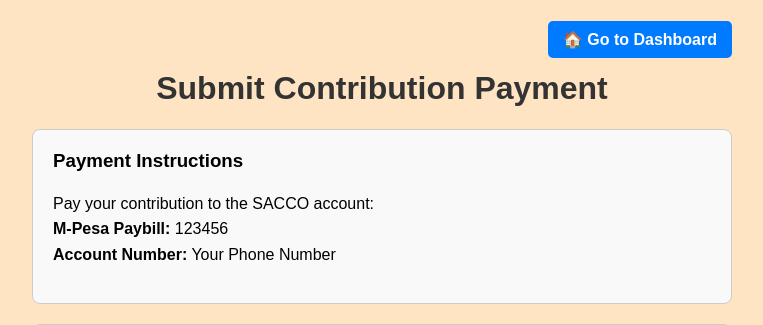
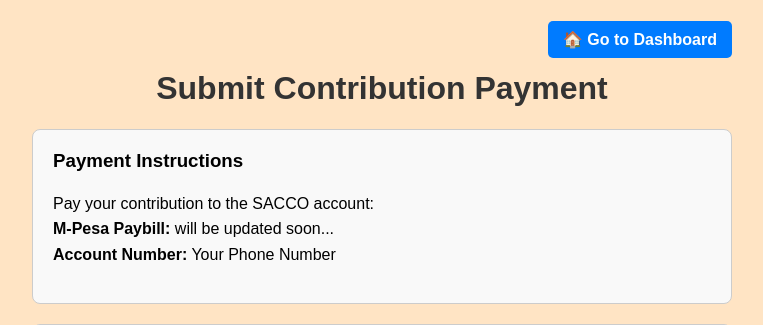
Before and after one commit to Wangadeveloper/bumala_ac_empowerment, a Flask app: page /submit-contribution in a window 1280 px wide. Shown: the top 325 px of the page, without its empty margins (258-1021 px from the left). Run offline with Flask 3, Linux system fonts and the light colour scheme; the visitor is signed in with stand-in values (Sample User, id 1).

```diff
--- a/loan/templates/submit_contribution.html
+++ b/loan/templates/submit_contribution.html
@@ -21,7 +21,7 @@
         <h3 style="margin-top: 0;">Payment Instructions</h3>
         <p style="line-height: 1.6;">
             Pay your contribution to the SACCO account:<br>
-            <strong>M-Pesa Paybill:</strong> 123456<br>
+            <strong>M-Pesa Paybill:</strong> will be updated soon...<br>
             <strong>Account Number:</strong> Your Phone Number
         </p>
     </div>
```
